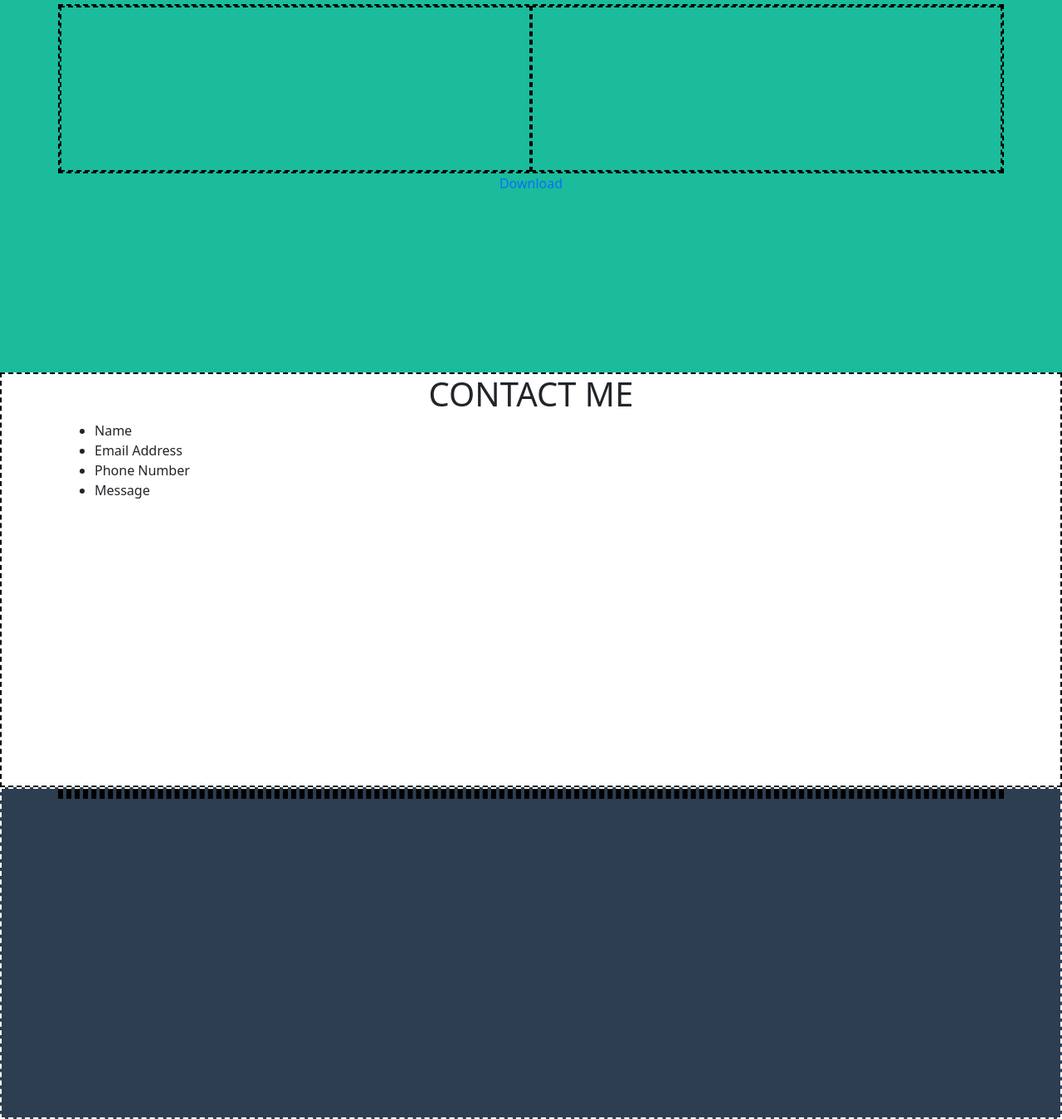
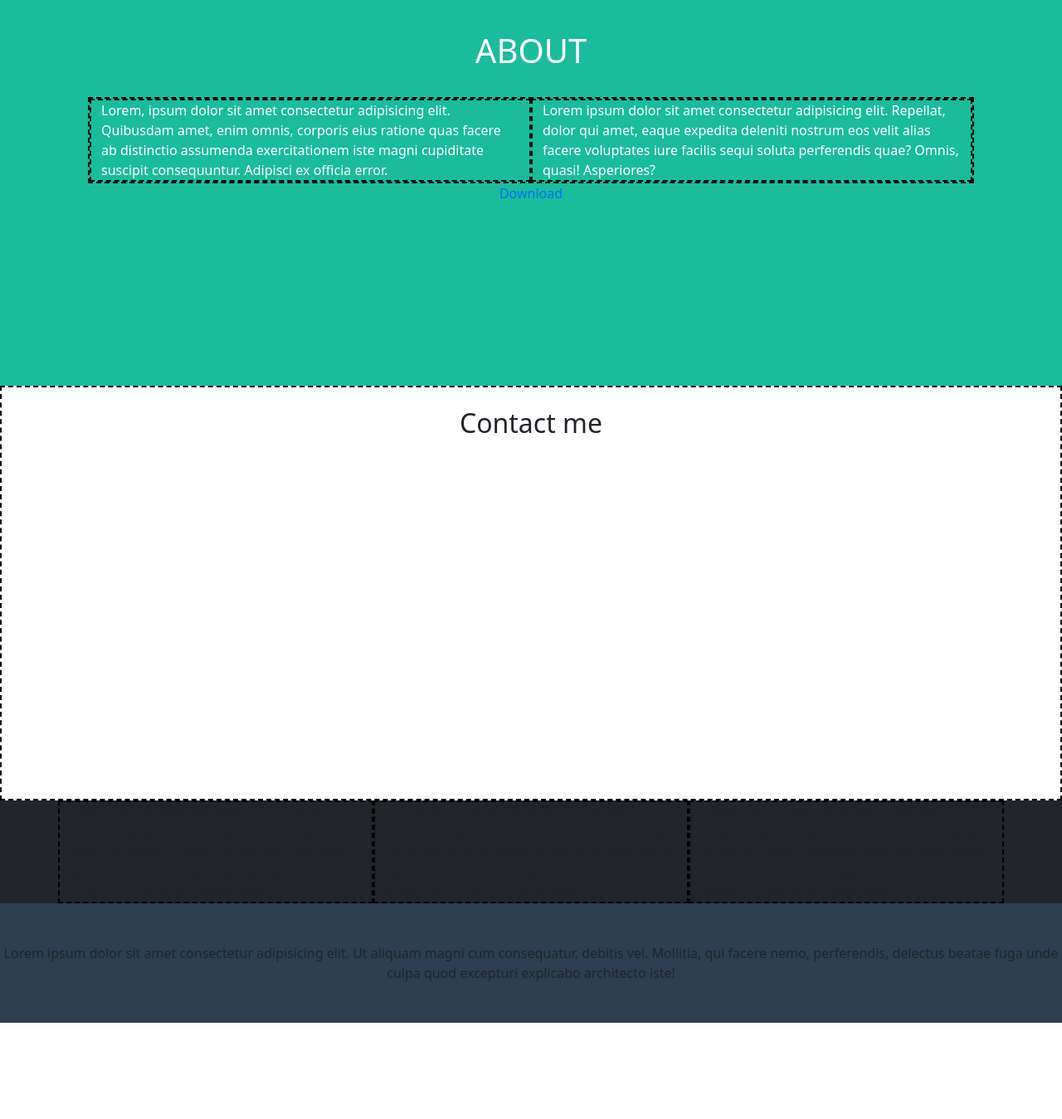
Before and after one commit to DavideLopez/html-css-bootstrap-freelancer, a plain HTML site: page index.html in a window 1280 px wide. Shown: the part 1423-2772 px from the top of the page at 83% size. After the commit the page ends 2656 px from the top, so only its background shows below. Drawn offline with nearby package versions, Linux system fonts and the light colour scheme.

Commit message:
fixerini lezione

```diff
--- a/index.html
+++ b/index.html
@@ -11,10 +11,11 @@
     <link rel="stylesheet" href="style.css">
 </head>
 
-<body>
+<body class="debug">
+
 
     <nav class="navbar navbar-expand-lg navbar-dark text-uppercase fw-bold">
-        <div class="container py-2">
+        <div class="container py-3">
             <a class=".navbar-brand fs2 text-white" href="#">Start Bootstrap</a>
             <div class="navbar-nav">
                 <a class="nav-link text-white" href="#">Portfolio</a>
@@ -33,45 +34,48 @@
 
     <main>
         <section class="portfolio text-center">
+            <h1 class="text-center py-4">PORTFOLIO</h1>
+            <div class="star">
+
+            </div>
             <div class="container">
-                <h1>PORTFOLIO</h1>
-                <div class="star">
-
-                </div>
-
-                <div class="row">
-                    <div class="col-12 col-md-6 col-lg-4">
+                <div class="row row-cols-1 row-cols-md-2 row-cols-lg-3 g-4">
+                    <div class="col">
                         <img src="" alt="">
                     </div>
-                    <div class="col-12 col-md-6 col-lg-4">
+                    <div class="col">
                         <img src="" alt="">
                     </div>
-                    <div class="col-12 col-md-6 col-lg-4">
+                    <div class="col">
                         <img src="" alt="">
                     </div>
-                    <div class="col-12 col-md-6 col-lg-4">
+                    <div class="col">
                         <img src="" alt="">
                     </div>
-                    <div class="col-12 col-md-6 col-lg-4">
+                    <div class="col">
                         <img src="" alt="">
                     </div>
-                    <div class="col-12 col-md-6 col-lg-4">
+                    <div class="col">
                         <img src="" alt="">
                     </div>
                 </div>
             </div>
         </section>
 
-        <section class="about bg-green">
-            <h1>ABOUT</h1>
-            <div class="container">
-                <div class="row">
-                    <div class="col-6">
-
+        <section class="about bg-green py-5 text-white">
+            <h1 class="text-center py-4">ABOUT</h1>
+            <div class="container px-5">
+                <div class="row row-cols-1 row-cols-md-2">
+                    <div class="col">
+                        Lorem, ipsum dolor sit amet consectetur adipisicing elit. Quibusdam amet, enim omnis, corporis
+                        eius ratione quas facere ab distinctio assumenda exercitationem iste magni cupiditate suscipit
+                        consequuntur. Adipisci ex officia error.
                     </div>
 
-                    <div class="col-6">
-
+                    <div class="col">
+                        Lorem ipsum dolor sit amet consectetur adipisicing elit. Repellat, dolor qui amet, eaque
+                        expedita deleniti nostrum eos velit alias facere voluptates iure facilis sequi soluta
+                        perferendis quae? Omnis, quasi! Asperiores?
                     </div>
                 </div>
 
@@ -82,46 +86,46 @@
         </section>
 
         <section class="contacts">
-
-            <div class="container">
-                <div class="contact-me text-center">
-                    <h1>CONTACT ME</h1>
-                    <div class="star">
-
-                    </div>
-                </div>
-
-                <ul>
-                    <li>Name</li>
-                    <li>Email Address</li>
-                    <li>Phone Number</li>
-                    <li>Message</li>
-                </ul>
+            <h2 class="text-center py-4">Contact me</h2>
 
 
-            </div>
+
+
         </section>
     </main>
 
 
-     <section class="footer">
-        <footer>
-             <div class="container">
-                <div class="row">
-                    <div class="col-12">
 
+    <footer id="site-footer">
+        <div class="footer-top bg-dark">
+            <div class="container">
+                <div class="row row-cols-1 row-cols-md-3">
+                    <div class="col">
+                        Lorem ipsum dolor sit amet consectetur adipisicing elit. Repellat, dolor qui amet, eaque
+                        expedita deleniti nostrum eos velit alias facere voluptates iure facilis sequi soluta
+                        perferendis quae? Omnis, quasi! Asperiores?
                     </div>
-                    <div class="col-12">
-
+                    <div class="col">
+                        Lorem ipsum dolor sit amet consectetur adipisicing elit. Repellat, dolor qui amet, eaque
+                        expedita deleniti nostrum eos velit alias facere voluptates iure facilis sequi soluta
+                        perferendis quae? Omnis, quasi! Asperiores?
                     </div>
-                    <div class="col-12">
-
+                    <div class="col">
+                        Lorem ipsum dolor sit amet consectetur adipisicing elit. Repellat, dolor qui amet, eaque
+                        expedita deleniti nostrum eos velit alias facere voluptates iure facilis sequi soluta
+                        perferendis quae? Omnis, quasi! Asperiores?
                     </div>
                 </div>
-             </div>
-        </footer>
+            </div>
+        </div>
 
-     </section>
+        <div class="footer-bottom py-5 bg-darker text-center">
+            Lorem ipsum dolor sit amet consectetur adipisicing elit. Ut aliquam magni cum consequatur, debitis vel.
+            Mollitia, qui facere nemo, perferendis, delectus beatae fuga unde culpa quod excepturi explicabo architecto
+            iste!
+        </div>
+    </footer>
+
 
 </body>
 
--- a/style.css
+++ b/style.css
@@ -1,3 +1,4 @@
+
 .navbar {
     background-color: #2C3E50;
 }
@@ -10,6 +11,18 @@ a {
     background-color: #1ABC9C;
 }
 
+.bg-dark{
+    background-color: #3A546D;
+}
+
+.bg-darker{
+    background-color: #2C3E50;
+}
+
+.bg-light{
+    background-color: white;
+}
+
 .hero{
     height: 500px;
 }
@@ -19,7 +32,7 @@ a {
     border: 2px dashed black;
 }
 
-.col-12{
+.col{
     border: 2px dashed black;
 }
 
@@ -37,6 +50,10 @@ a {
     height: 200px;
 }
 
+.debug .contacts{
+    height: 500px;
+}
+
 .contacts{
     height: 500px;
     border: 2px dashed black;
@@ -46,4 +63,4 @@ a {
     background-color: #2C3E50;
     border: 2px dashed white;
     height: 400px;
-}
+} */
```
